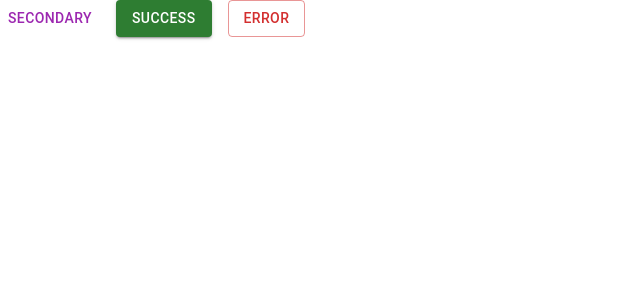
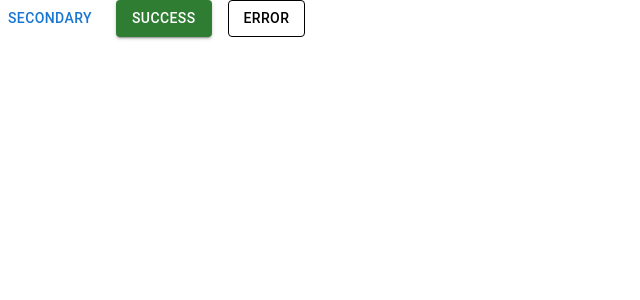
Before and after one commit to nounrr/tacuisine, a React (Create React App) app: page / in a window 1280 px wide. Shown: the top 300 px of the page, without its empty margins (0-640 px from the left). Built offline with nearby package versions, Linux system fonts and the light colour scheme.

Commit message:
Message clair

```diff
--- a/src/Button.js
+++ b/src/Button.js
@@ -5,11 +5,11 @@ import Button from '@mui/material/Button';
 export default function ColorButtons() {
   return (
     <Stack direction="row" spacing={2}>
-      <Button color="secondary">Secondary</Button>
+      <Button color="primary">Secondary</Button>
       <Button variant="contained" color="success">
         Success
       </Button>
-      <Button variant="outlined" color="error">
+      <Button variant="outlined" color="light">
         Error
       </Button>
     </Stack>
```
